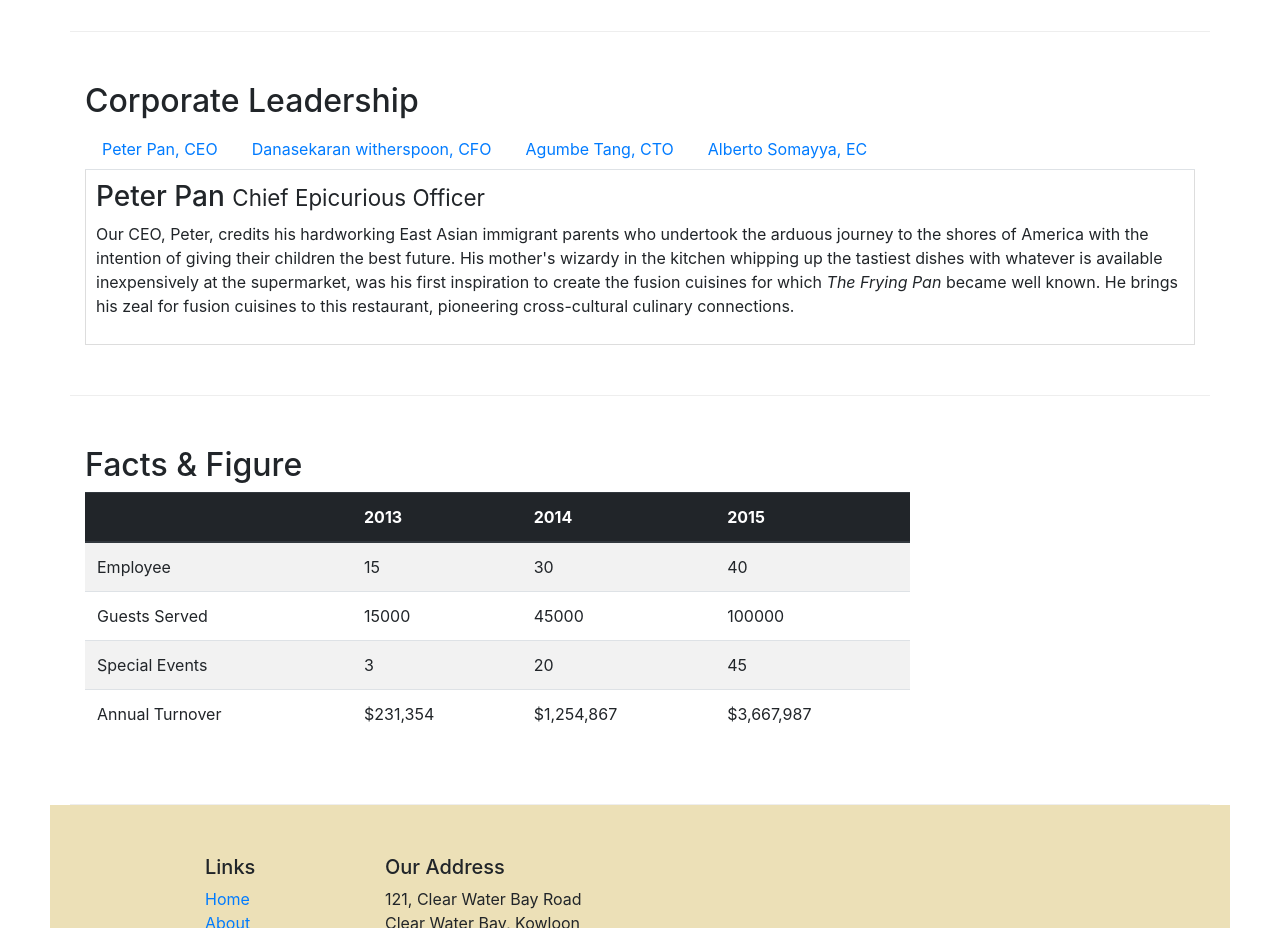
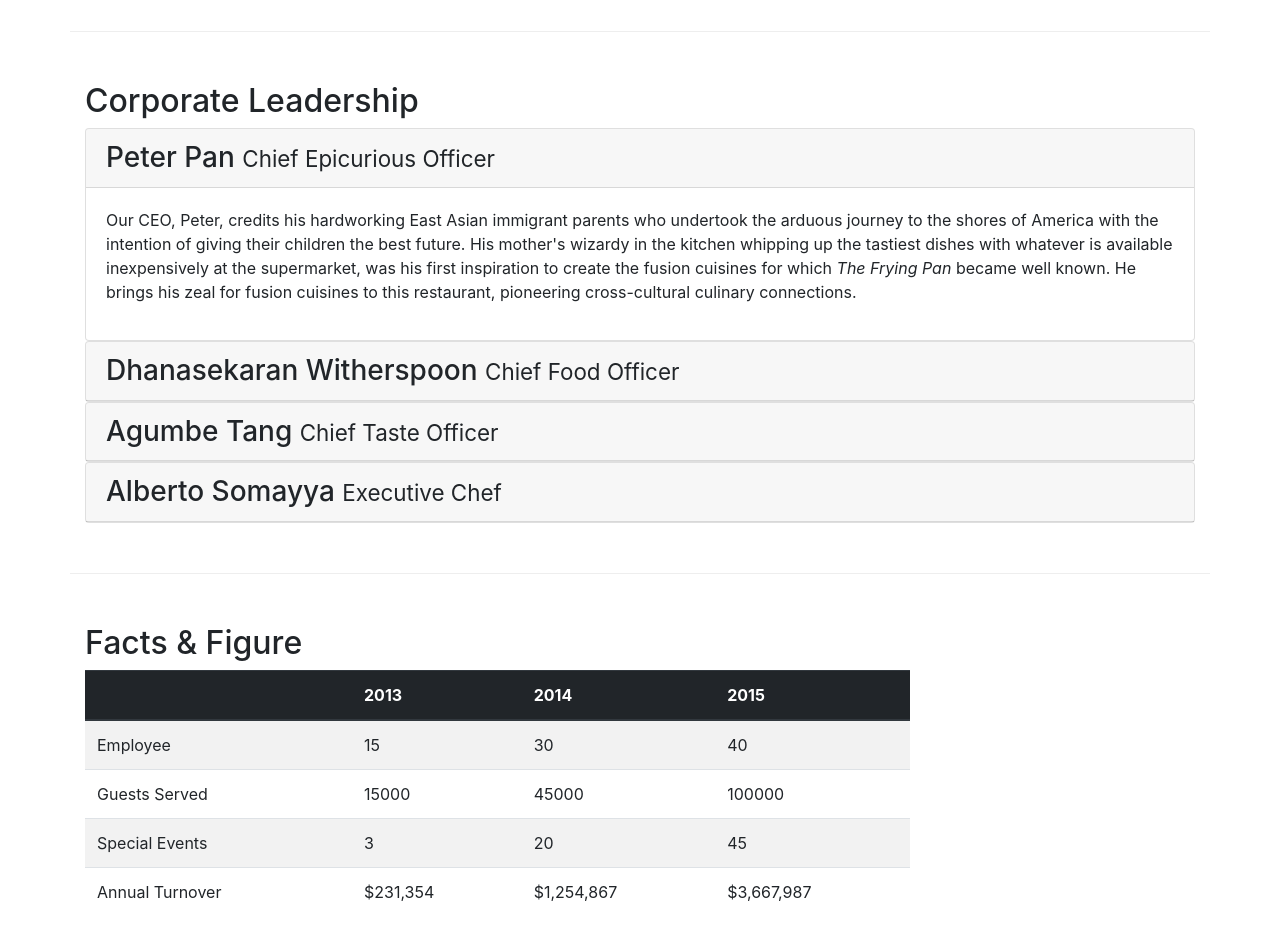
Before and after one commit to bhawesh2000/Frontend-web-UI-framework, a website: page aboutus.html in a window 1280 px wide. Shown: the part 960-1888 px from the top of the page. Drawn offline with nearby package versions, Linux system fonts and the light colour scheme.

Commit message:
Accordion

```diff
--- a/aboutus.html
+++ b/aboutus.html
@@ -106,39 +106,55 @@
         <div class="row row-content">
             <div class="col-sm">
                 <h2>Corporate Leadership</h2>
-                <ul class="nav nav-tabs">
-                    <li class="nav-item">
-                        <a class="nav-link" href="#peter" role="tab" data-toggle="tab">Peter Pan, CEO</a>
-                    </li>
-                    <li class="nav-item">
-                        <a class="nav-link" href="#Dhanasekaran" role="tab" data-toggle="tab">Danasekaran witherspoon, CFO</a>
-                    </li>
-                    <li class="nav-item">
-                        <a class="nav-link" href="#Agumbe" role="tab" data-toggle="tab">Agumbe Tang, CTO</a>
-                    </li>
-                    <li class="nav-item">
-                        <a class="nav-link" href="#Alberto" role="tab" data-toggle="tab">Alberto Somayya, EC</a>
-                    </li>
-                </ul>
-                <div class="tab-content">
-                    <div id="peter" role="tabpanel" class="tab-pane fade show active">
-                        <h3>Peter Pan <small>Chief Epicurious Officer</small></h3>
-                        <p class="d-none d-sm-block">Our CEO, Peter, credits his hardworking East Asian immigrant parents who undertook the arduous journey to the shores of America with the intention of giving their children the best future. His mother's wizardy in the kitchen whipping up the tastiest dishes with whatever is available inexpensively at the supermarket, was his first inspiration to create the fusion cuisines for which <em>The Frying Pan</em> became well known. He brings his zeal for fusion cuisines to this restaurant, pioneering cross-cultural culinary connections.</p>
+                <div id="accordion">
+                    <div class="card">
+                        <div class="card-header" role="tab">
+                            <h3 class="mb-0">
+                                <a class="collapsed show" data-toggle="collapse" data-target="#peter">Peter Pan <small>Chief Epicurious Officer</small></a>
+                            </h3>
+                        </div>
+                        <div id="peter" class="collapse show" data-parent="#accordion">
+                            <div class="card-body">
+                            <p class="d-none d-sm-block">Our CEO, Peter, credits his hardworking East Asian immigrant parents who undertook the arduous journey to the shores of America with the intention of giving their children the best future. His mother's wizardy in the kitchen whipping up the tastiest dishes with whatever is available inexpensively at the supermarket, was his first inspiration to create the fusion cuisines for which <em>The Frying Pan</em> became well known. He brings his zeal for fusion cuisines to this restaurant, pioneering cross-cultural culinary connections.</p>
+                            </div>
+                        </div>
                     </div>
-                    <div id="Dhanasekaran" role="tabpanel" class="tab-pane fade">
-                        <h3>Dhanasekaran Witherspoon <small>Chief Food Officer</small></h3>
-                        <p class="d-none d-sm-block">Our CFO, Danny, as he is affectionately referred to by his colleagues, comes from a long established family tradition in farming and produce. His experiences growing up on a farm in the Australian outback gave him great appreciation for varieties of food sources. As he puts it in his own words, <em>Everything that runs, wins, and everything that stays, pays!</em></p>
+
+                    <div class="card">
+                        <div class="card-header" role="tab" >
+                            <h3 class="mb-0">
+                                <a class="collapsed" data-toggle="collapse" data-target="#Dhanasekaran">Dhanasekaran Witherspoon <small>Chief Food Officer</small></a>
+                            </h3>
+                        </div>
+                        <div id="Dhanasekaran"  class="collapse" data-parent="#accordion">
+                            <div class="card-body">
+                            <p class="d-none d-sm-block">Our CFO, Danny, as he is affectionately referred to by his colleagues, comes from a long established family tradition in farming and produce. His experiences growing up on a farm in the Australian outback gave him great appreciation for varieties of food sources. As he puts it in his own words, <em>Everything that runs, wins, and everything that stays, pays!</em></p>
+                            </div>
+                        </div>
                     </div>
-                    <div id="Agumbe" role="tabpanel" class="tab-pane fade">
-                        <h3>Agumbe Tang <small>Chief Taste Officer</small></h3>
-                        <p class="d-none d-sm-block">Blessed with the most discerning gustatory sense, Agumbe, our CTO, personally ensures that every dish that we serve meets his exacting tastes. Our chefs dread the tongue lashing that ensues if their dish does not meet his exacting standards. He lives by his motto, <em>You click only if you survive my lick.</em></p>
+
+                    <div class="card">
+                        <div class="card-header" role="tab" >
+                            <h3 class="mb-0">
+                                <a class="collapsed" data-toggle="collapse" data-target="#Agumbe">Agumbe Tang <small>Chief Taste Officer</small></a>
+                            </h3>
+                        </div>
+                        <div id="Agumbe" class="collapse" data-parent="#accordion">
+                            <p class="d-none d-sm-block">Blessed with the most discerning gustatory sense, Agumbe, our CTO, personally ensures that every dish that we serve meets his exacting tastes. Our chefs dread the tongue lashing that ensues if their dish does not meet his exacting standards. He lives by his motto, <em>You click only if you survive my lick.</em></p>
+                        </div>
                     </div>
-                    <div id="Alberto" role="tabpanel" class="tab-pane fade">
-                        <h3>Alberto Somayya <small>Executive Chef</small></h3>
-                        <p class="d-none d-sm-block">Award winning three-star Michelin chef with wide International experience having worked closely with whos-who in the culinary world, he specializes in creating mouthwatering Indo-Italian fusion experiences. He says, <em>Put together the cuisines from the two craziest cultures, and you get a winning hit! Amma Mia!</em></p>
+
+                    <div class="card">
+                        <div class="card-header" role="tab" >
+                            <h3 class="mb-0">
+                                <a class="collapsed" data-toggle="collapse" data-target="#Alberto">Alberto Somayya <small>Executive Chef</small></a>
+                            </h3>
+                        </div>
+                        <div id="Alberto" class="collapse" data-parent="#accordion">
+                            <p class="d-none d-sm-block">Award winning three-star Michelin chef with wide International experience having worked closely with whos-who in the culinary world, he specializes in creating mouthwatering Indo-Italian fusion experiences. He says, <em>Put together the cuisines from the two craziest cultures, and you get a winning hit! Amma Mia!</em></p>
+                        </div>
                     </div>
                 </div>
-
             </div>
        </div>
 
```
